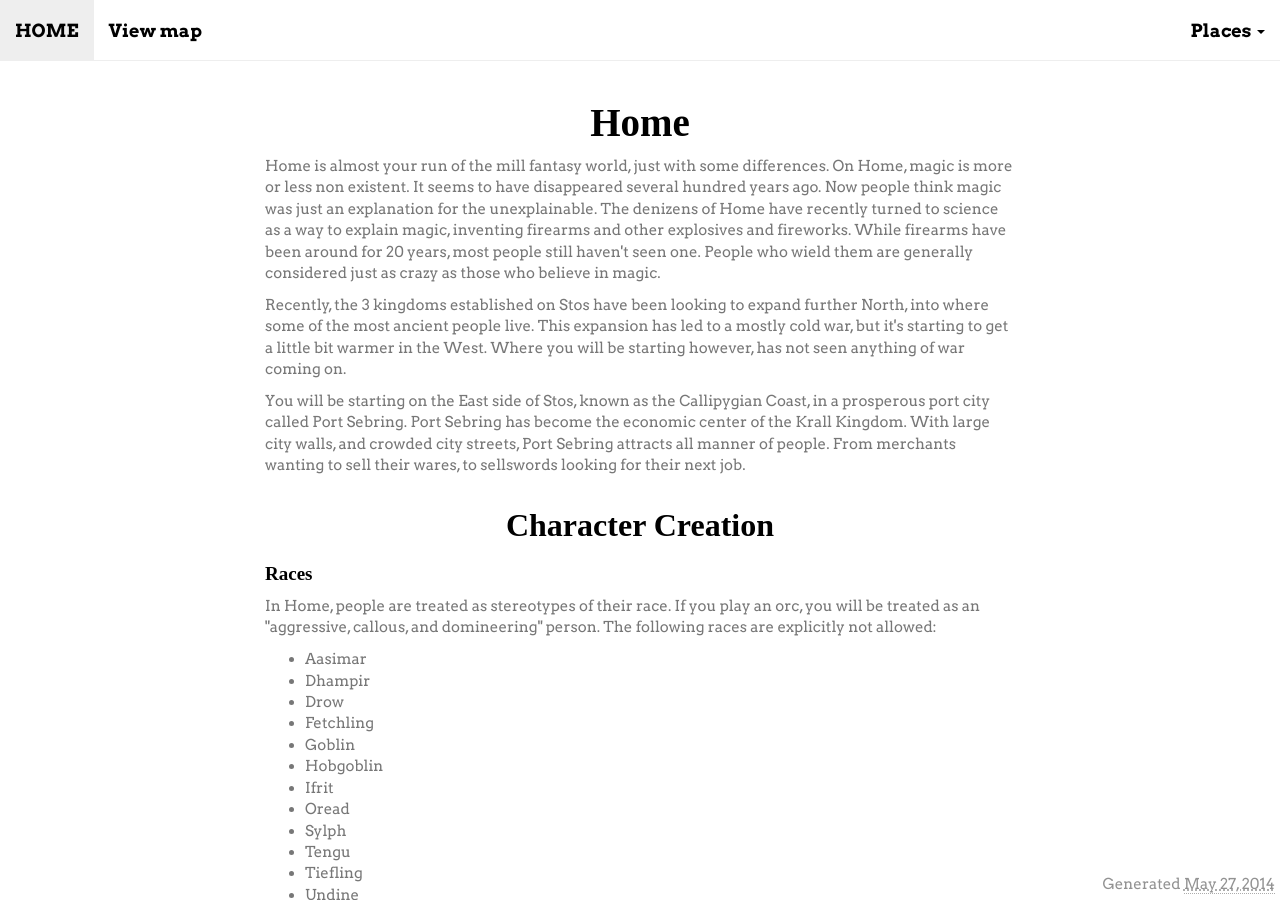
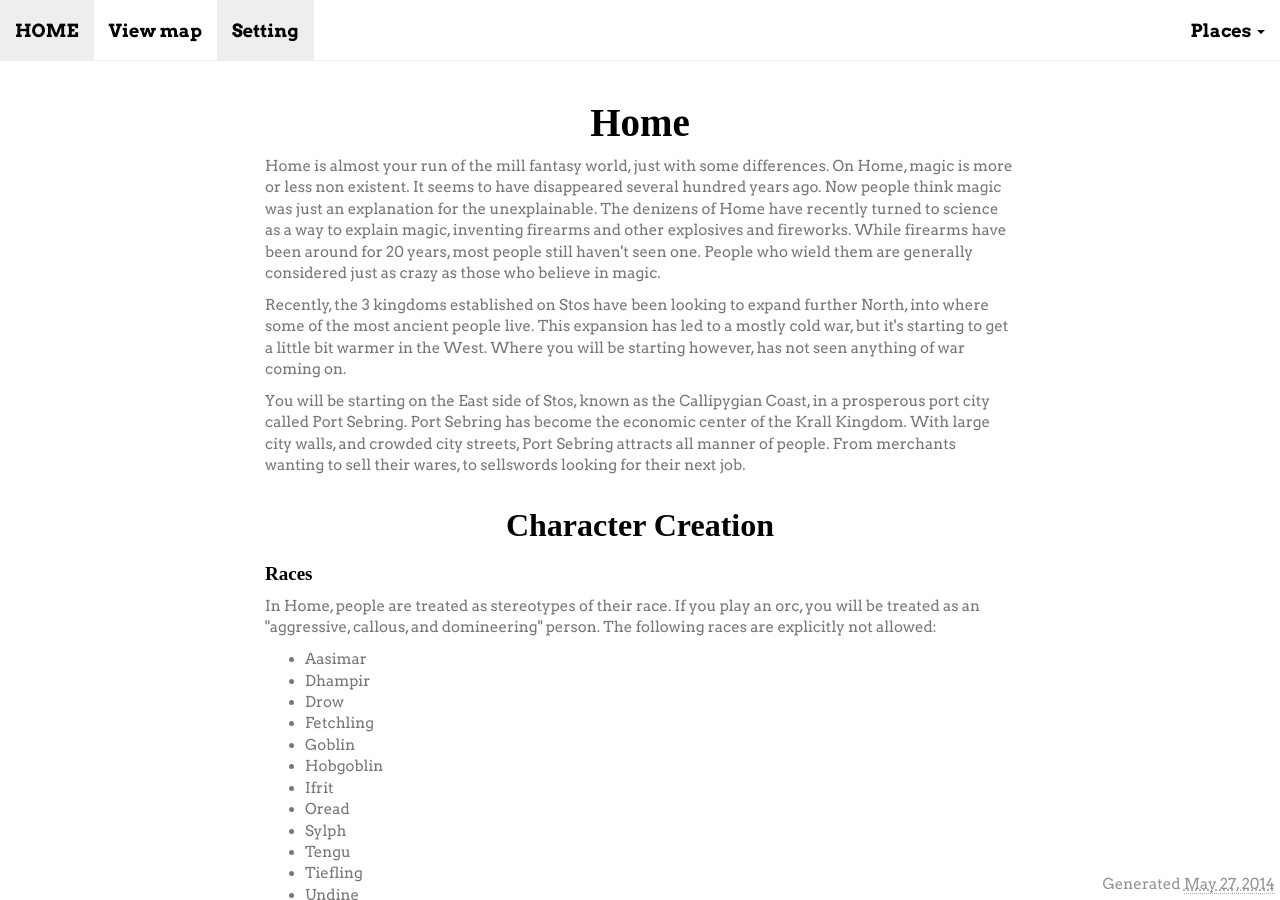
Before and after one commit to BananaForScale/Home, a Jekyll site: the page built from setting/index.html, in a window 1280 px wide and 900 px high. Built offline with Jekyll 4.4.1, drawn with Linux system fonts in a browser that asks for light colours; nearby versions of some CDN libraries; some web fonts are replaced.

Commit message:
Add setting to nav

```diff
--- a/_includes/head.html
+++ b/_includes/head.html
@@ -62,6 +62,7 @@
   <div class='collapse navbar-collapse' id='nav-collapse'>
     <ul class='nav navbar-nav navbar-left'>
       <li id='nav-view-map'><a href='{{site.baseurl}}/map'>View map</a></li>
+      <li id='nav-setting'><a href='{{site.baseurl}}/setting'>Setting</a></li>
       {% for nav in page.extra.nav.left %}
       {{nav}}
       {% endfor %}
--- a/setting/index.html
+++ b/setting/index.html
@@ -5,6 +5,11 @@ extra:
     css: "style='padding-top: 60px;padding-bottom: 60px;'"
 ---
 {% include head.html %}
+<script>
+  $(function() {
+    $('#nav-setting').addClass('active');
+  });
+</script>
 <br/>
 <div class='container'>
   <div class='row'>
```
